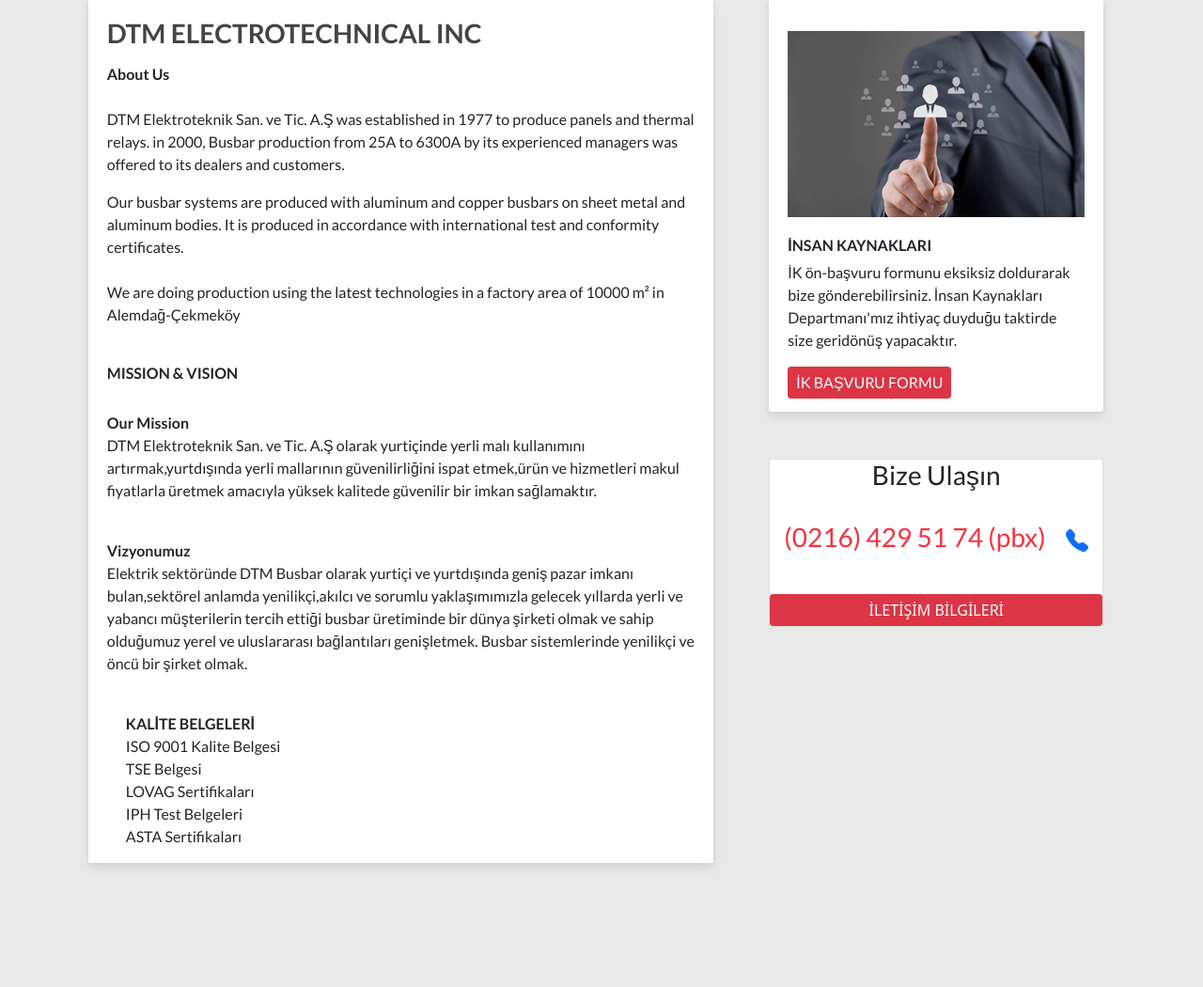
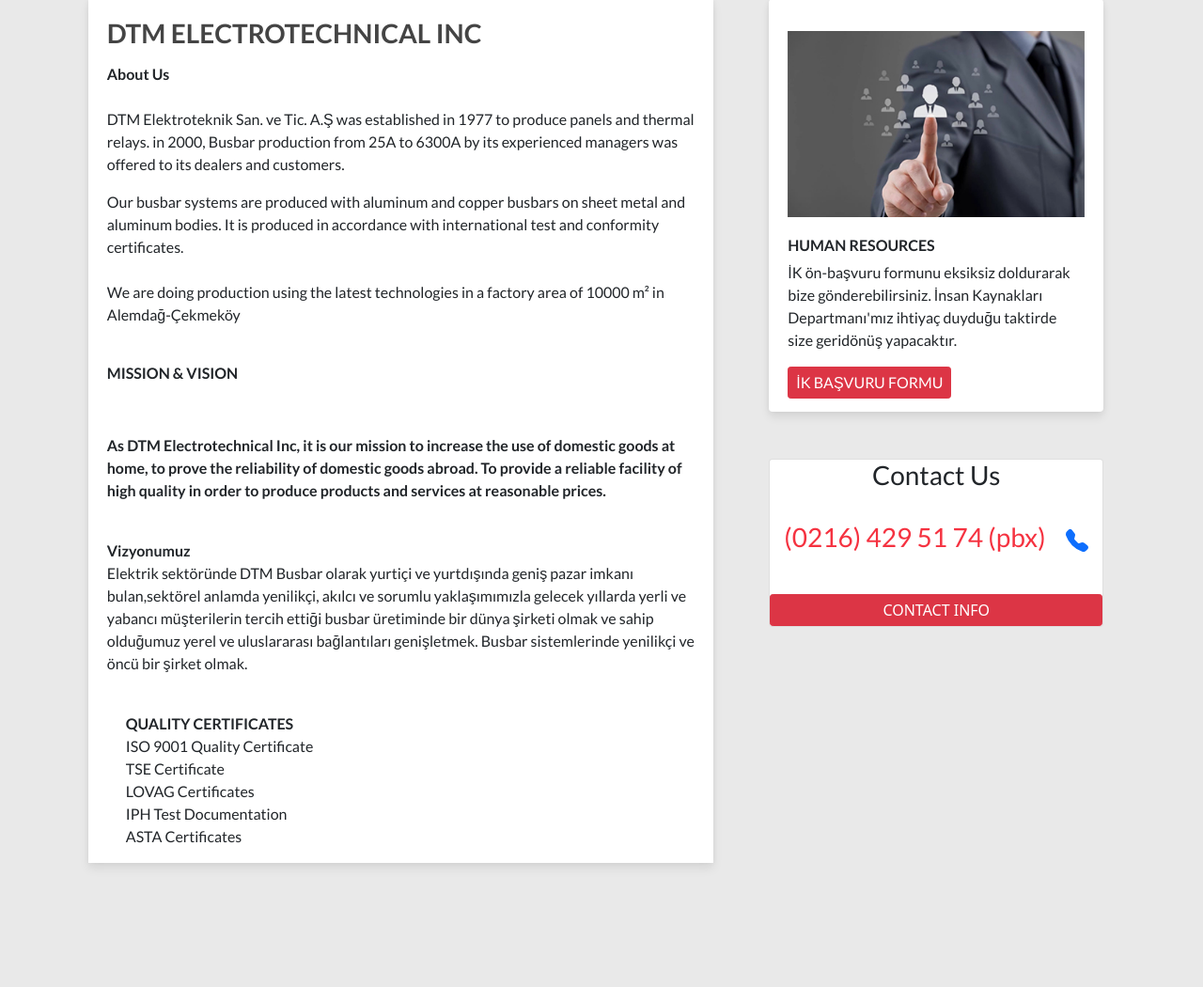
Before and after one commit to ozgurozbek/dtmelektroteknik, a Flask app: page /kurumsal in a window 1280 px wide; the page is wider, and only the part inside the window is pictured. Shown: the part 677-1727 px from the top of that part at 94% size. Run offline with Flask 2, Linux system fonts and the light colour scheme; some libraries are stand-ins or nearby versions.

Commit message:
translating corporate

```diff
--- a/templates/kurumsal.html
+++ b/templates/kurumsal.html
@@ -55,41 +55,57 @@
                     {% else %}
                     Our busbar systems are produced with aluminum and copper busbars on sheet metal and aluminum bodies.
                     It is produced in accordance with international test and conformity certificates.<br><br>
-                    We are doing production using the latest technologies in a factory area of 10000 m² in Alemdağ-Çekmeköy
+                    We are doing production using the latest technologies in a factory area of 10000 m² in
+                    Alemdağ-Çekmeköy
                     {% endif %}
 
                 </p>
                 <br>
                 <h6><b>{% if session['language'] == 0 %}
-                    MİSYON VE VİZYON
-                    {% else %}
-                    MISSION & VISION
-                    {% endif %}</b></h6>
+                        MİSYON VE VİZYON
+                        {% else %}
+                        MISSION & VISION
+                        {% endif %}</b></h6>
                 <p>
-                    <br><b>{% if session['language'] == 0 %}
-                        Misyonumuz
-                        {% else %}
-                        Our Mission
-                        {% endif %}</b><br>DTM Elektroteknik San. ve Tic. A.Ş olarak
+                    <br><b>
+                        {% if session['language'] == 0 %}
+                        <br>DTM Elektroteknik San. ve Tic. A.Ş olarak
                     yurtiçinde yerli malı kullanımını artırmak,yurtdışında yerli mallarının güvenilirliğini ispat
                     etmek,ürün ve hizmetleri makul fiyatlarla üretmek amacıyla yüksek kalitede güvenilir bir imkan
                     sağlamaktır.<br><br>
+                        {% else %}
+                        <br>As DTM Electrotechnical Inc, it is our mission to increase the use of domestic goods at home, to
+                    prove the reliability of domestic goods abroad. To provide a reliable facility of high quality in
+                    order to produce products and services at reasonable prices.<br><br>
+                        {% endif %}
+                        </b>
+
+
 
                 </p>
                 <p>
                     <b>Vizyonumuz</b> <br> Elektrik sektöründe DTM Busbar olarak yurtiçi ve yurtdışında geniş pazar
-                    imkanı bulan,sektörel anlamda yenilikçi,akılcı ve sorumlu yaklaşımımızla gelecek yıllarda yerli ve
+                    imkanı bulan,sektörel anlamda yenilikçi, akılcı ve sorumlu yaklaşımımızla gelecek yıllarda yerli ve
                     yabancı müşterilerin tercih ettiği busbar üretiminde bir dünya şirketi olmak ve sahip olduğumuz
                     yerel ve uluslararası bağlantıları genişletmek. Busbar sistemlerinde yenilikçi ve öncü bir şirket
                     olmak.
                 </p><br>
                 <ul>
+                    {% if session['language'] == 0 %}
                     <b>KALİTE BELGELERİ</b>
                     <li>ISO 9001 Kalite Belgesi</li>
                     <li>TSE Belgesi</li>
                     <li>LOVAG Sertifikaları</li>
                     <li>IPH Test Belgeleri</li>
                     <li>ASTA Sertifikaları</li>
+                    {% else %}
+                    <b>QUALITY CERTIFICATES</b>
+                    <li>ISO 9001 Quality Certificate</li>
+                    <li>TSE Certificate</li>
+                    <li>LOVAG Certificates </li>
+                    <li>IPH Test Documentation</li>
+                    <li>ASTA Certificates</li>
+                    {% endif %}
                 </ul>
             </div>
             <div class="col-md-4  col-sm-12">
@@ -97,14 +113,22 @@
                     <div class="cards-inner ">
                         <img src="../static/img/dtm-ik.jpg" alt="">
                     </div>
-                    <h3 class="align-self-center">İNSAN KAYNAKLARI</h3>
+                    <h3 class="align-self-center">{% if session['language'] == 0 %}
+                        İNSAN KAYNAKLARI
+                        {% else %}
+                        HUMAN RESOURCES
+                        {% endif %}</h3>
                     <p>İK ön-başvuru formunu eksiksiz doldurarak bize gönderebilirsiniz. İnsan Kaynakları Departmanı'mız
                         ihtiyaç duyduğu taktirde size geridönüş yapacaktır.</p>
                     <button id="sidecardbutton" type="button" class="btn btn-danger btn-sm">İK BAŞVURU FORMU</button>
 
                 </div>
                 <div id="phonenmbr" class=" card">
-                    <h3>Bize Ulaşın</h3>
+                    <h3>{% if session['language'] == 0 %}
+                        Bize Ulaşın
+                        {% else %}
+                        Contact Us
+                        {% endif %}</h3>
                     <p>(0216) 429 51 74 (pbx) &nbsp;&nbsp;<a href="tel:+902164295174">
                             <svg xmlns="http://www.w3.org/2000/svg" width="24" height="24" fill="currentColor"
                                 class="bi bi-telephone-fill" viewBox="0 0 16 16">
@@ -115,7 +139,12 @@
                         </a> </p>
                     <br>
 
-                    <button id="sidecardbutton" type="button" class="btn btn-danger btn-sm">İLETİŞİM BİLGİLERİ</button>
+                    <button id="sidecardbutton" type="button" class="btn btn-danger btn-sm">{% if session['language'] ==
+                        0 %}
+                        İLETİŞİM BİLGİLERİ
+                        {% else %}
+                        CONTACT INFO
+                        {% endif %}</button>
                 </div>
             </div>
         </div>
```
